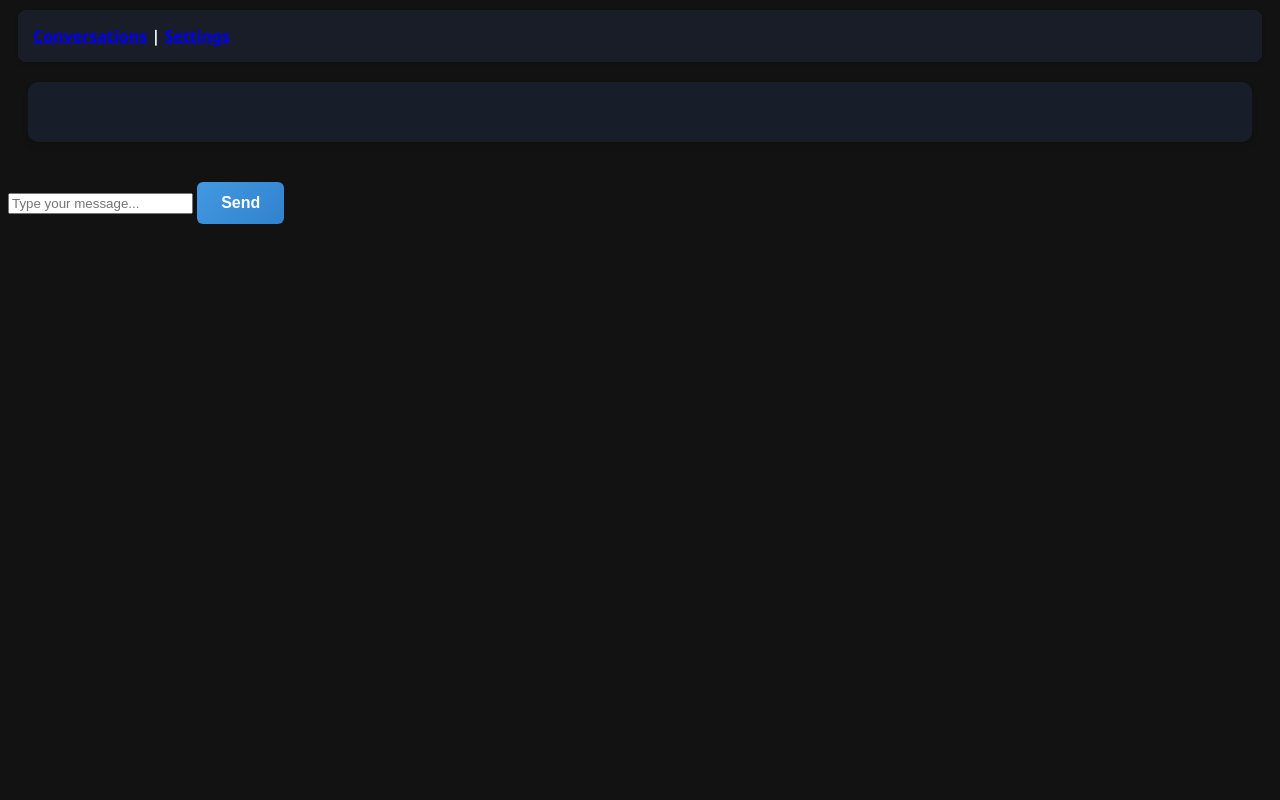
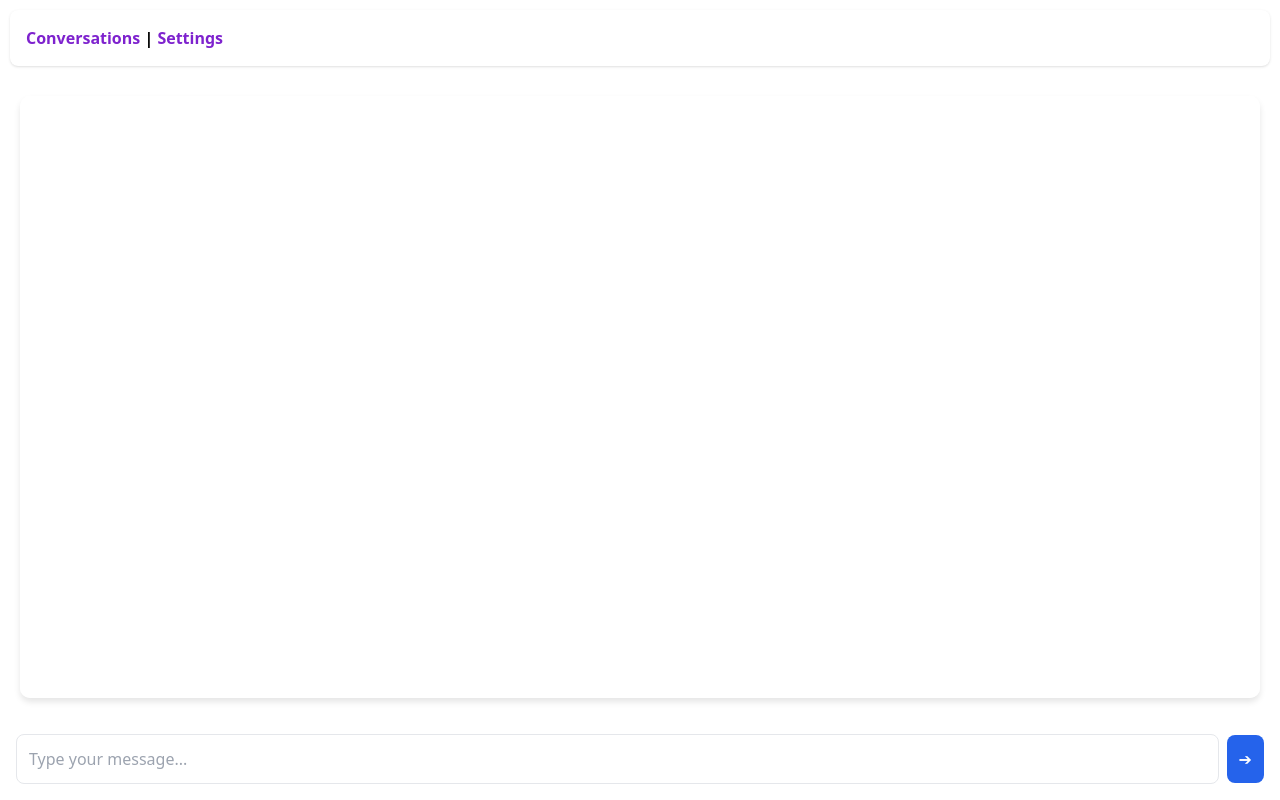
Before and after one commit to 0pixelz/Chatbot-web-app, a Flask app: page /chat in a window 1280 px wide. Run offline with Flask 3, Linux system fonts and the light colour scheme; data that the repository does not hold is empty; parts of the project's set-up code (start-up, migrations or seed data) failed here and were passed over; some libraries are stand-ins or nearby versions.

Commit message:
Update chat.html

```diff
--- a/templates/chat.html
+++ b/templates/chat.html
@@ -5,10 +5,16 @@
   <meta name="viewport" content="width=device-width, initial-scale=1.0">
   <title>Chat</title>
   <link rel="stylesheet" href="/static/style.css">
+  <script src="https://cdn.tailwindcss.com"></script>
 </head>
-<body class="{% if theme == 'dark' %}dark-theme{% else %}light-theme{% endif %} flex flex-col min-h-screen">
+<body class="flex flex-col min-h-screen {% if theme == 'dark' %}dark{% endif %}">
 
-<nav><a href="/conversations">Conversations</a> | <a href="/settings">Settings</a></nav>
+<nav class="p-4 flex justify-between bg-white dark:bg-gray-800 shadow">
+  <div>
+    <a href="/conversations" class="text-purple-700 dark:text-purple-300 font-semibold">Conversations</a> |
+    <a href="/settings" class="text-purple-700 dark:text-purple-300 font-semibold">Settings</a>
+  </div>
+</nav>
 
 <main class="flex-1 p-4 overflow-y-auto">
   {% for msg in history %}
@@ -16,20 +22,20 @@
       <div class="font-bold {% if msg.role == 'user' %}text-blue-500{% else %}text-green-400{% endif %}">
         {{ msg.role.capitalize() }}
       </div>
-      <div class="p-2 bg-gray-200 dark:bg-gray-700 rounded mt-1">
+      <div class="p-2 rounded bg-gray-200 dark:bg-gray-700 mt-1">
         {{ msg.content }}
       </div>
     </div>
   {% endfor %}
 </main>
 
-<!-- Input Form fixed at bottom -->
-<form method="POST" class="bg-white dark:bg-gray-800 p-4 flex space-x-4 mt-auto">
+<!-- ChatGPT Style Input fixed at bottom -->
+<form method="POST" class="bg-white dark:bg-gray-800 p-4 flex items-center space-x-2 mt-auto">
   <input type="text" name="message"
-         class="flex-1 p-3 border rounded focus:outline-none dark:bg-gray-700 dark:border-gray-600"
+         class="flex-1 p-3 border rounded-lg focus:outline-none dark:bg-gray-700 dark:border-gray-600"
          placeholder="Type your message..." required>
-  <button type="submit" class="px-6 py-3 bg-blue-600 text-white rounded hover:bg-blue-700">
-    Send
+  <button type="submit" class="p-3 bg-blue-600 hover:bg-blue-700 text-white rounded-lg">
+    ➔
   </button>
 </form>
 
```
